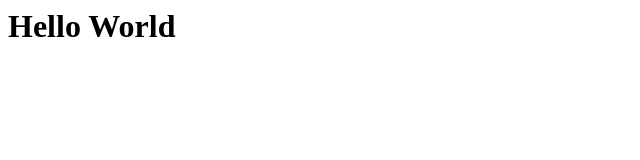
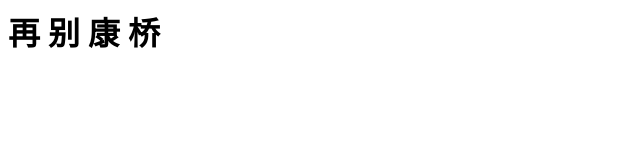
Before and after one commit to 2381447237/2381447237.github.io, a plain HTML site: page index.html in a window 1280 px wide. Shown: the whole page, without its empty margins (0-640 px from the left). Drawn offline with Linux system fonts and the light colour scheme.

Commit message:
Update index.html

```diff
--- a/index.html
+++ b/index.html
@@ -5,7 +5,7 @@
 	</head>
 	<body>
 		<h1>
-		  Hello World
+		  再 别 康 桥
 		</h1>
 	</body>
 </html>
```
